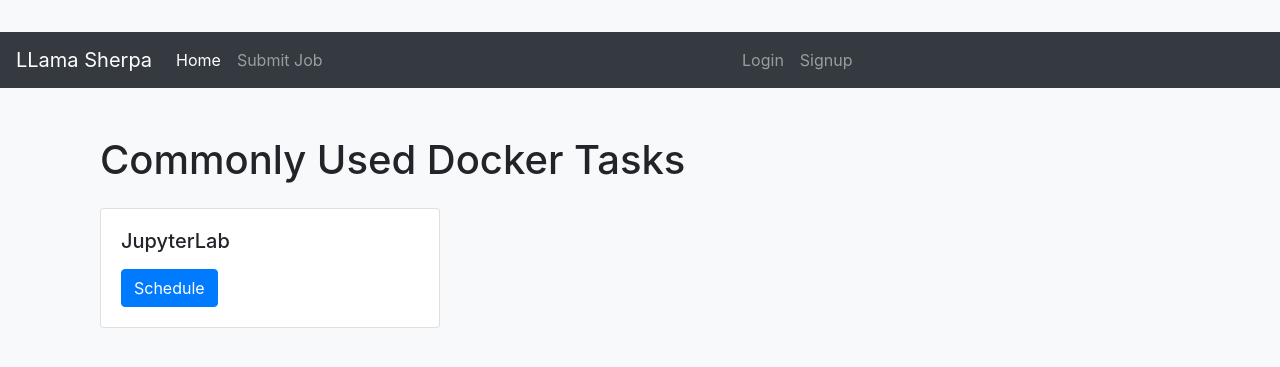
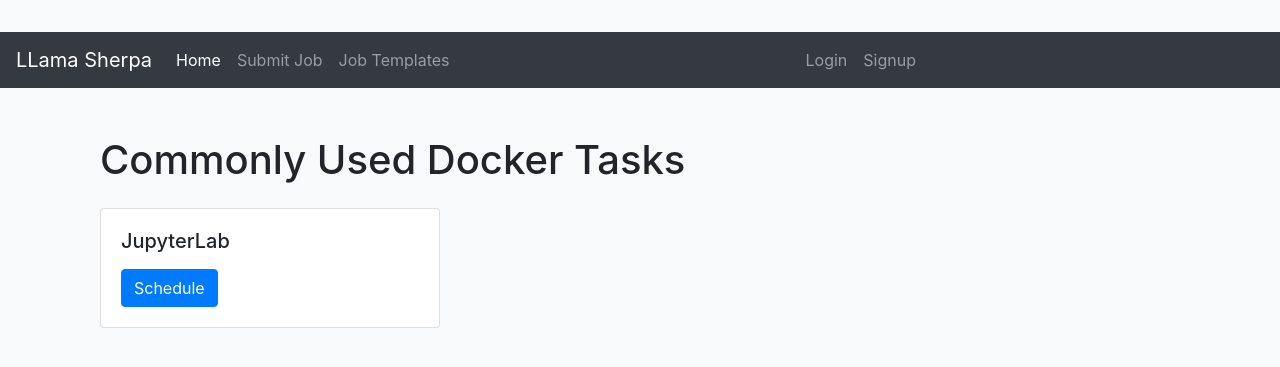
Before and after one commit to mrcabbage972/llama_sherpa, a FastAPI app: page /job_templates in a window 1280 px wide. Shown: the top 367 px of the page. Run offline with FastAPI, Linux system fonts and the light colour scheme; parts of the project's set-up code (start-up, migrations or seed data) failed here and were passed over; some libraries are stand-ins or nearby versions.

Commit message:
Adding job templates page to navbar

```diff
--- a/app/templates/navbar.html
+++ b/app/templates/navbar.html
@@ -13,6 +13,9 @@
       </li>
       <li class="nav-item">
         <a class="nav-link" href="/submit">Submit Job</a>
+      </li>
+       <li class="nav-item">
+        <a class="nav-link" href="/job_templates">Job Templates</a>
       </li>
 
     </ul>
```
